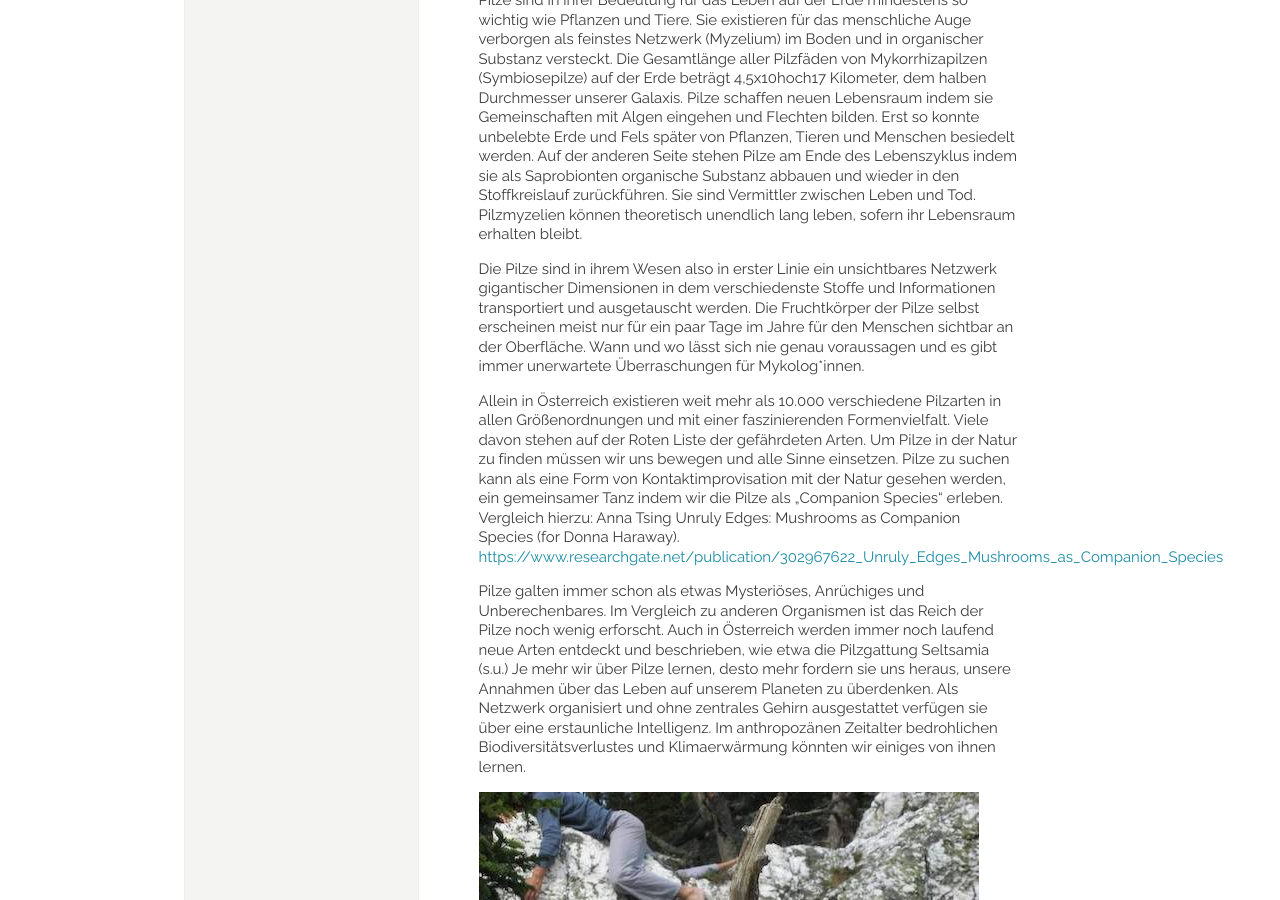
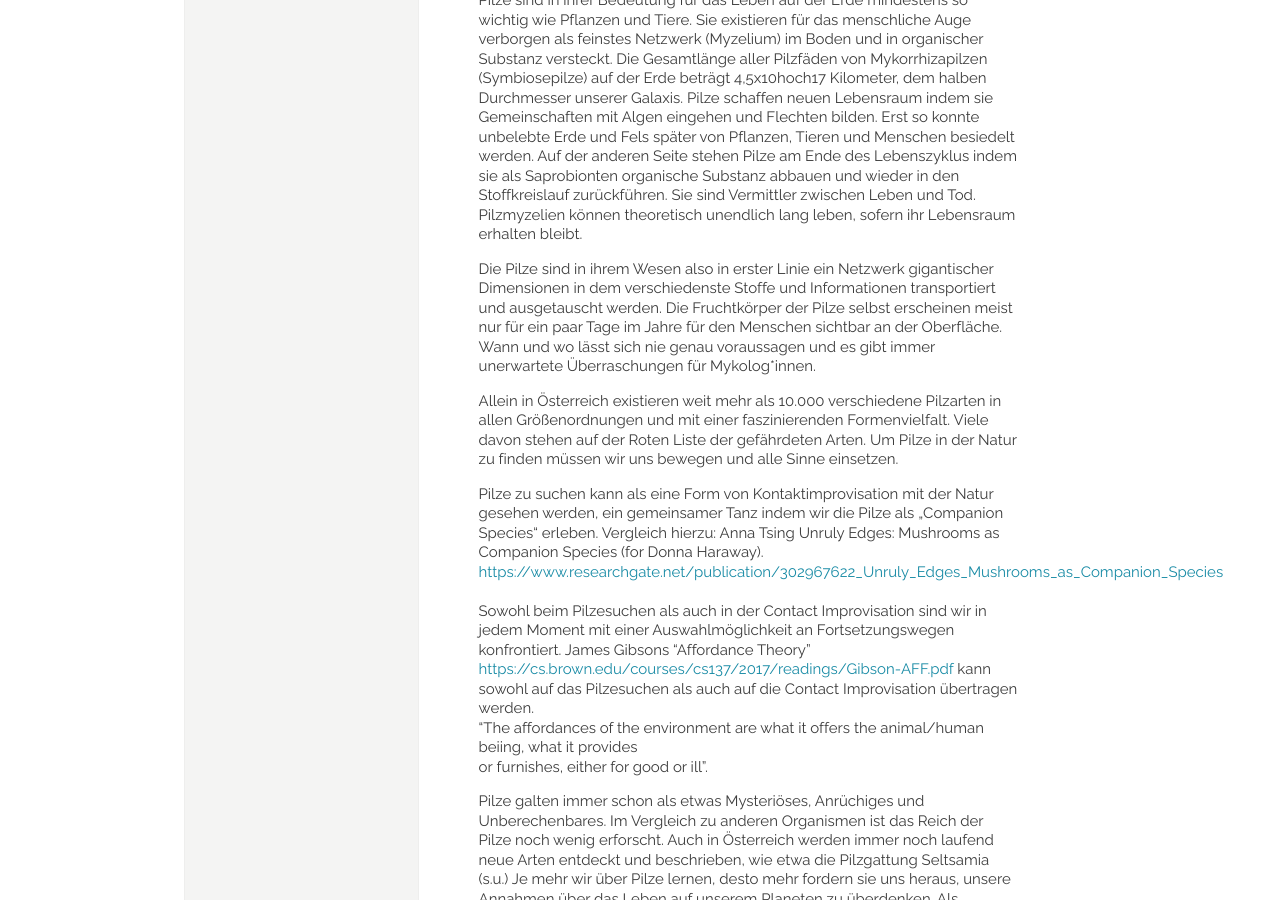
Before and after one commit to manulari/rollingpointat, a Jekyll site: the page built from _pages_de/mycelium.md, in a window 1280 px wide and 900 px high, scrolled down 2617 px. Built offline with Jekyll 4.4.1, drawn with Linux system fonts in a browser that asks for light colours; comment, search, counter and statistics services are not loaded; some of the changed text lies outside the part shown.

Commit message:
Update page (de) “mycelium”

```diff
--- a/_pages_de/mycelium.md
+++ b/_pages_de/mycelium.md
@@ -76,9 +76,15 @@ Am Beginn der Mariahilferstraße vom Westbahnhof aus Richtung Museumsquartier\
 
 Pilze sind in ihrer Bedeutung für das Leben auf der Erde mindestens so wichtig wie Pflanzen und Tiere. Sie existieren für das menschliche Auge verborgen als feinstes Netzwerk (Myzelium) im Boden und in organischer Substanz versteckt. Die Gesamtlänge aller Pilzfäden von Mykorrhizapilzen (Symbiosepilze) auf der Erde beträgt 4,5x10hoch17 Kilometer, dem halben Durchmesser unserer Galaxis. Pilze schaffen neuen Lebensraum indem sie Gemeinschaften mit Algen eingehen und Flechten bilden. Erst so konnte unbelebte Erde und Fels später von Pflanzen, Tieren und Menschen besiedelt werden. Auf der anderen Seite stehen Pilze am Ende des Lebenszyklus indem sie als Saprobionten organische Substanz abbauen und wieder in den Stoffkreislauf zurückführen. Sie sind Vermittler zwischen Leben und Tod. Pilzmyzelien können theoretisch unendlich lang leben, sofern ihr Lebensraum erhalten bleibt.
 
-Die Pilze sind in ihrem Wesen also in erster Linie ein unsichtbares Netzwerk gigantischer Dimensionen in dem verschiedenste Stoffe und Informationen transportiert und ausgetauscht werden. Die Fruchtkörper der Pilze selbst erscheinen meist nur für ein paar Tage im Jahre für den Menschen sichtbar an der Oberfläche. Wann und wo lässt sich nie genau voraussagen und es gibt immer unerwartete Überraschungen für Mykolog*innen.
+Die Pilze sind in ihrem Wesen also in erster Linie ein Netzwerk gigantischer Dimensionen in dem verschiedenste Stoffe und Informationen transportiert und ausgetauscht werden. Die Fruchtkörper der Pilze selbst erscheinen meist nur für ein paar Tage im Jahre für den Menschen sichtbar an der Oberfläche. Wann und wo lässt sich nie genau voraussagen und es gibt immer unerwartete Überraschungen für Mykolog*innen.
 
-Allein in Österreich existieren weit mehr als 10.000 verschiedene Pilzarten in allen Größenordnungen und mit einer faszinierenden Formenvielfalt. Viele davon stehen auf der Roten Liste der gefährdeten Arten. Um Pilze in der Natur zu finden müssen wir uns bewegen und alle Sinne einsetzen. Pilze zu suchen kann als eine Form von Kontaktimprovisation mit der Natur gesehen werden, ein gemeinsamer Tanz indem wir die Pilze als „Companion Species“ erleben. Vergleich hierzu: Anna Tsing Unruly Edges: Mushrooms as Companion Species (for Donna Haraway). <https://www.researchgate.net/publication/302967622_Unruly_Edges_Mushrooms_as_Companion_Species>
+Allein in Österreich existieren weit mehr als 10.000 verschiedene Pilzarten in allen Größenordnungen und mit einer faszinierenden Formenvielfalt. Viele davon stehen auf der Roten Liste der gefährdeten Arten. Um Pilze in der Natur zu finden müssen wir uns bewegen und alle Sinne einsetzen.
+
+ Pilze zu suchen kann als eine Form von Kontaktimprovisation mit der Natur gesehen werden, ein gemeinsamer Tanz indem wir die Pilze als „Companion Species“ erleben. Vergleich hierzu: Anna Tsing Unruly Edges: Mushrooms as Companion Species (for Donna Haraway). <https://www.researchgate.net/publication/302967622_Unruly_Edges_Mushrooms_as_Companion_Species>\
+\
+Sowohl beim Pilzesuchen als auch in der Contact Improvisation sind wir in jedem Moment mit einer Auswahlmöglichkeit an Fortsetzungswegen konfrontiert. James Gibsons "Affordance Theory" [https://cs.brown.edu/courses/cs137/2017/readings/Gibson-AFF.pdf ](https://cs.brown.edu/courses/cs137/2017/readings/Gibson-AFF.pdf)kann sowohl auf das Pilzesuchen als auch auf die Contact Improvisation übertragen werden. \
+"The affordances of the environment are what it offers the animal/human beiing, what it provides\
+or furnishes, either for good or ill".
 
 Pilze galten immer schon als etwas Mysteriöses, Anrüchiges und Unberechenbares. Im Vergleich zu anderen Organismen ist das Reich der Pilze noch wenig erforscht. Auch in Österreich werden immer noch laufend neue Arten entdeckt und beschrieben, wie etwa die Pilzgattung Seltsamia (s.u.) Je mehr wir über Pilze lernen, desto mehr fordern sie uns heraus, unsere Annahmen über das Leben auf unserem Planeten zu überdenken. Als Netzwerk organisiert und ohne zentrales Gehirn ausgestattet verfügen sie über eine erstaunliche Intelligenz. Im anthropozänen Zeitalter bedrohlichen Biodiversitätsverlustes und Klimaerwärmung könnten wir einiges von ihnen lernen.
 
```
Also changed, not shown: other parts of _pages_de/mycelium.md (+2 -2 lines).
